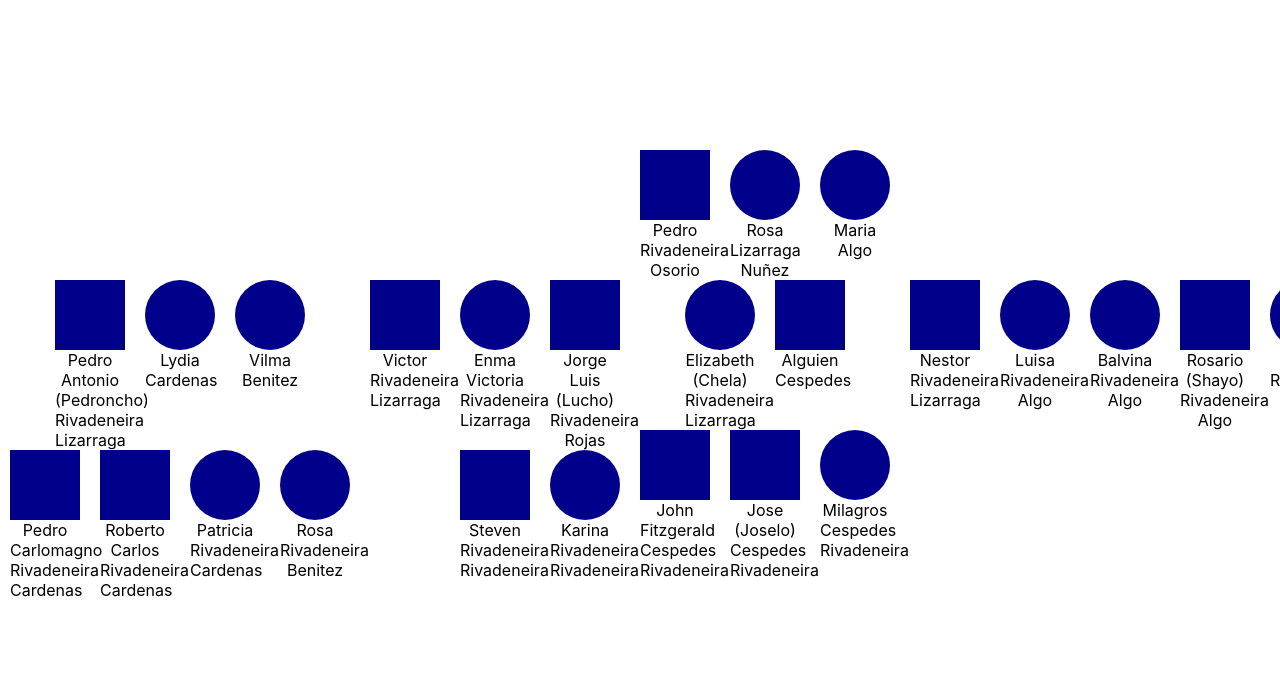
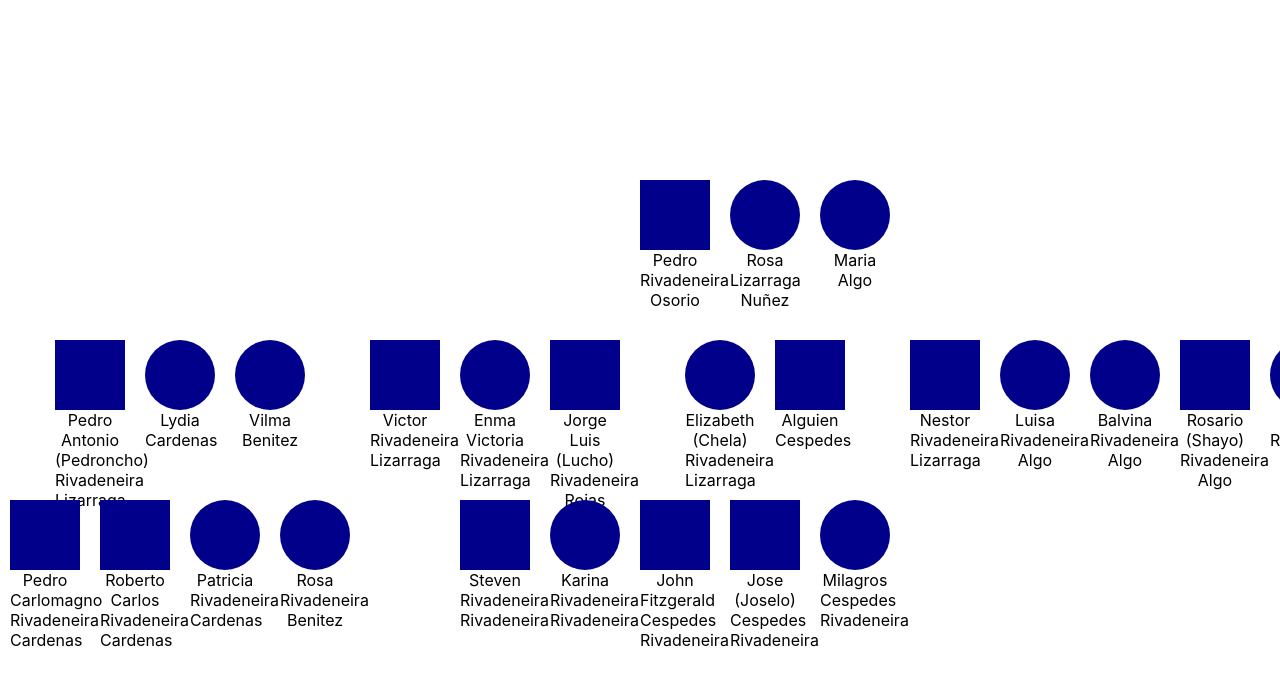
Before and after one commit to steven-rr/family-tree, a React (Create React App) app: page / in a window 1280 px wide. Shown: the top 686 px of the page. Built offline with nearby package versions, Linux system fonts and the light colour scheme.

Commit message:
text size consistent

```diff
--- a/src/components/Female.module.css
+++ b/src/components/Female.module.css
@@ -40,7 +40,7 @@
 .text
 {
     width: 70px;
-    height: auto;
+    height: 90px;
     text-align: center;
 
 }
--- a/src/components/Male.module.css
+++ b/src/components/Male.module.css
@@ -38,7 +38,7 @@
 .text
 {
     width: 70px;
-    height: auto;
+    height: 90px;
     text-align: center;
 
 }
```
